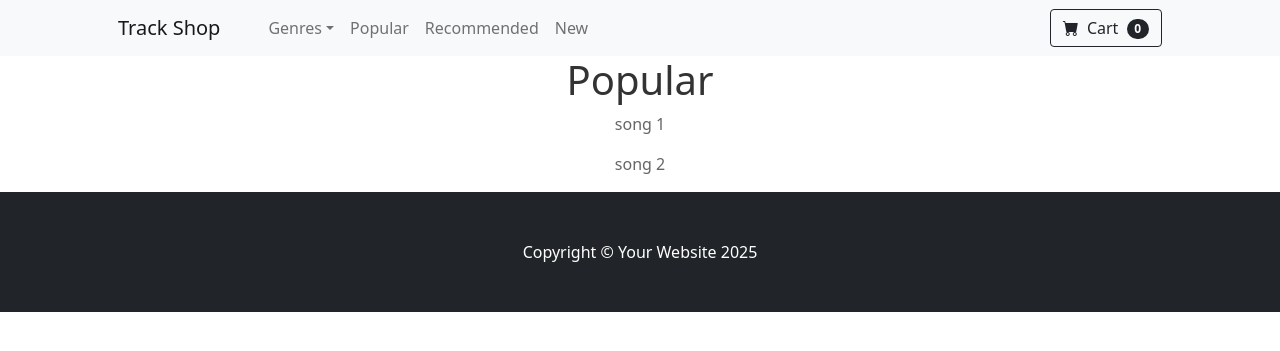
After one commit to willhollingsworth/Track-Shop, a FastAPI app: template app/templates/popular.html in a window 1280 px wide. The commit adds this page. Shown: the top 351 px of the page. Run offline with FastAPI, Linux system fonts and the light colour scheme; the template is opened without the code that fills it, so the values that code supplies are empty.

Commit message:
feat: add basic templates of popular, recommended, and new pages with corresponding routes

```diff
--- a/app/main.py
+++ b/app/main.py
@@ -22,3 +22,21 @@ templates = Jinja2Templates(directory="app/templates")
 def home(request: Request) -> _TemplateResponse:
     """Render the home page using the index.html Jinja2 template."""
     return templates.TemplateResponse("index.html", {"request": request})
+
+
+@app.get("/popular")
+def popular(request: Request) -> _TemplateResponse:
+    """Render the home page using the index.html Jinja2 template."""
+    return templates.TemplateResponse("popular.html", {"request": request})
+
+
+@app.get("/recommended")
+def recommended(request: Request) -> _TemplateResponse:
+    """Render the home page using the index.html Jinja2 template."""
+    return templates.TemplateResponse("recommended.html", {"request": request})
+
+
+@app.get("/new")
+def new(request: Request) -> _TemplateResponse:
+    """Render the home page using the index.html Jinja2 template."""
+    return templates.TemplateResponse("new.html", {"request": request})
--- a/app/templates/base.html
+++ b/app/templates/base.html
@@ -25,7 +25,7 @@
         <!-- Navigation-->
         <nav class="navbar navbar-expand-lg navbar-light bg-light">
             <div class="container px-4 px-lg-5">
-                <a class="navbar-brand" href="#!">Track Shop</a>
+                <a class="navbar-brand" href="/">Track Shop</a>
                 <button
                     class="navbar-toggler"
                     type="button"
@@ -73,13 +73,13 @@
                             </li>
                         </ul>
                         <li class="nav-item">
-                            <a class="nav-link" href="#!">Popular</a>
+                            <a class="nav-link" href="popular">Popular</a>
                         </li>
                         <li class="nav-item">
-                            <a class="nav-link" href="#!">Recomended</a>
+                            <a class="nav-link" href="recommended">Recommended</a>
                         </li>
                         <li class="nav-item">
-                            <a class="nav-link" href="#!">New</a>
+                            <a class="nav-link" href="new">New</a>
                         </li>
                     </li>
                 </ul>
--- /dev/null
+++ b/app/templates/new.html
@@ -0,0 +1,5 @@
+{% extends "base.html" %} {% block content %}
+<h1>New</h1>
+<p>song 1</p>
+<p>song 2</p>
+{% endblock %}
--- /dev/null
+++ b/app/templates/popular.html
@@ -0,0 +1,5 @@
+{% extends "base.html" %} {% block content %}
+<h1>Popular</h1>
+<p>song 1</p>
+<p>song 2</p>
+{% endblock %}
--- /dev/null
+++ b/app/templates/recommended.html
@@ -0,0 +1,5 @@
+{% extends "base.html" %} {% block content %}
+<h1>Recommended</h1>
+<p>Song 1</p>
+<p>Song 2</p>
+{% endblock %}
```
